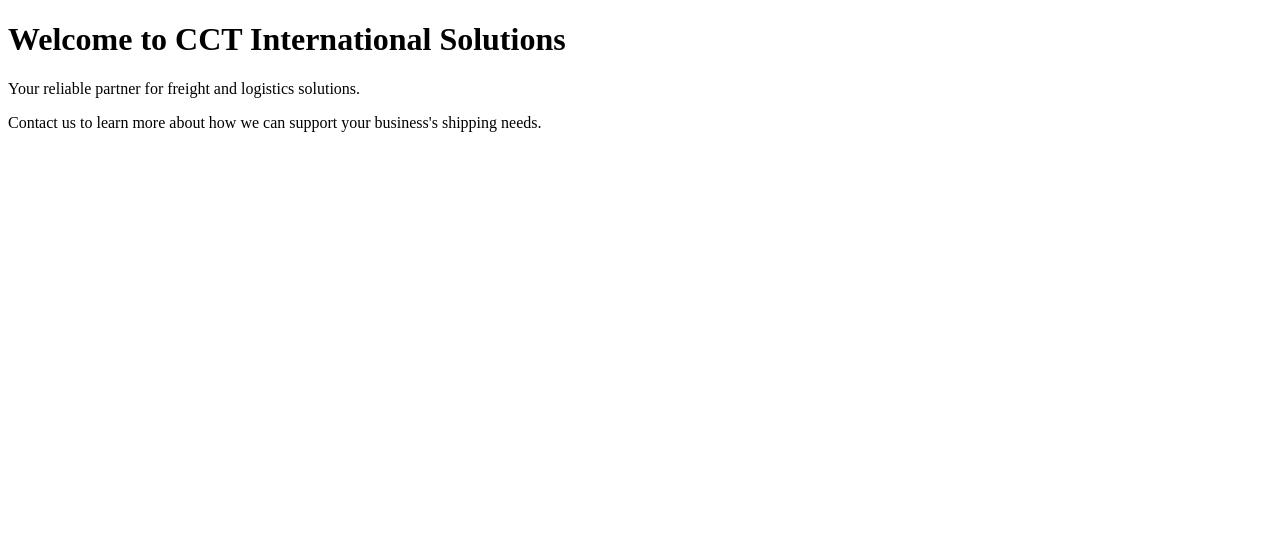
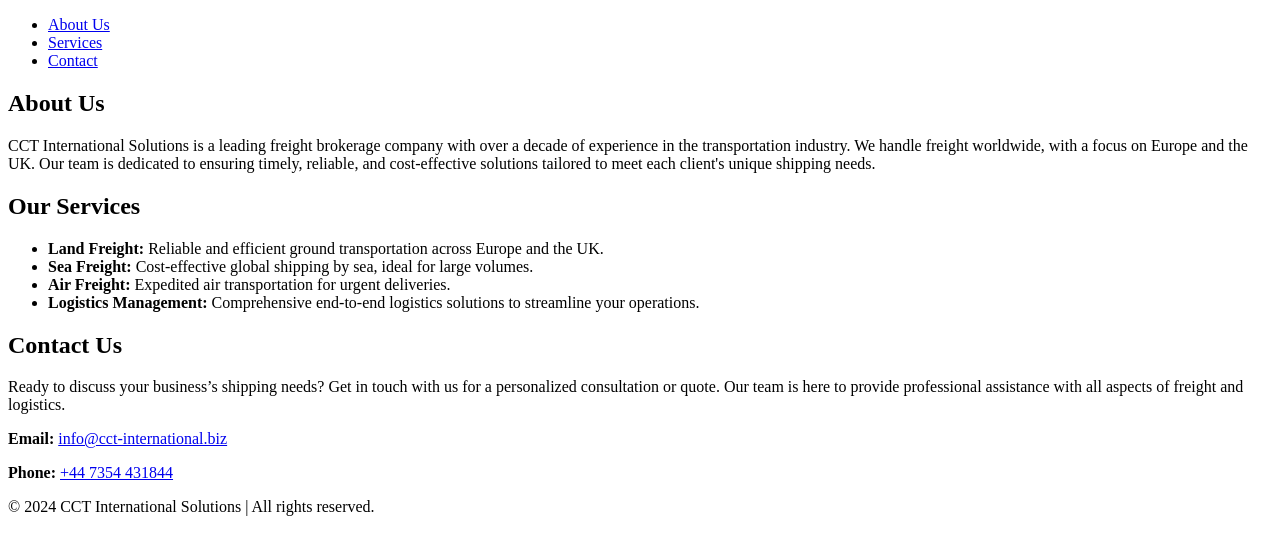
Before and after one commit to ShamanBeads/ShamanBeads.github.io, a plain HTML site: page index.html in a window 1280 px wide. Drawn offline with Linux system fonts and the light colour scheme.

Commit message:
update index.html

```diff
--- a/index.html
+++ b/index.html
@@ -4,10 +4,48 @@
     <meta charset="UTF-8">
     <meta name="viewport" content="width=device-width, initial-scale=1.0">
     <title>CCT International Solutions</title>
+    <link rel="stylesheet" href="styles.css">
 </head>
 <body>
-    <h1>Welcome to CCT International Solutions</h1>
-    <p>Your reliable partner for freight and logistics solutions.</p>
-    <p>Contact us to learn more about how we can support your business's shipping needs.</p>
+    <!-- Header / Navigation Bar -->
+    <header>
+        <nav>
+            <ul>
+                <li><a href="#about">About Us</a></li>
+                <li><a href="#services">Services</a></li>
+                <li><a href="#contact">Contact</a></li>
+            </ul>
+        </nav>
+    </header>
+
+    <!-- About Section -->
+    <section id="about" class="section">
+        <h2>About Us</h2>
+        <p>CCT International Solutions is a leading freight brokerage company with over a decade of experience in the transportation industry. We handle freight worldwide, with a focus on Europe and the UK. Our team is dedicated to ensuring timely, reliable, and cost-effective solutions tailored to meet each client's unique shipping needs.</p>
+    </section>
+
+    <!-- Services Section -->
+    <section id="services" class="section">
+        <h2>Our Services</h2>
+        <ul>
+            <li><strong>Land Freight:</strong> Reliable and efficient ground transportation across Europe and the UK.</li>
+            <li><strong>Sea Freight:</strong> Cost-effective global shipping by sea, ideal for large volumes.</li>
+            <li><strong>Air Freight:</strong> Expedited air transportation for urgent deliveries.</li>
+            <li><strong>Logistics Management:</strong> Comprehensive end-to-end logistics solutions to streamline your operations.</li>
+        </ul>
+    </section>
+
+    <!-- Contact Section -->
+    <section id="contact" class="section">
+        <h2>Contact Us</h2>
+        <p>Ready to discuss your business’s shipping needs? Get in touch with us for a personalized consultation or quote. Our team is here to provide professional assistance with all aspects of freight and logistics.</p>
+        <p><strong>Email:</strong> <a href="mailto:info@cct-international.biz">info@cct-international.biz</a></p>
+        <p><strong>Phone:</strong> <a href="tel:+447354431844">+44 7354 431844</a></p>
+    </section>
+
+    <!-- Footer -->
+    <footer>
+        <p>&copy; 2024 CCT International Solutions | All rights reserved.</p>
+    </footer>
 </body>
 </html>
```
